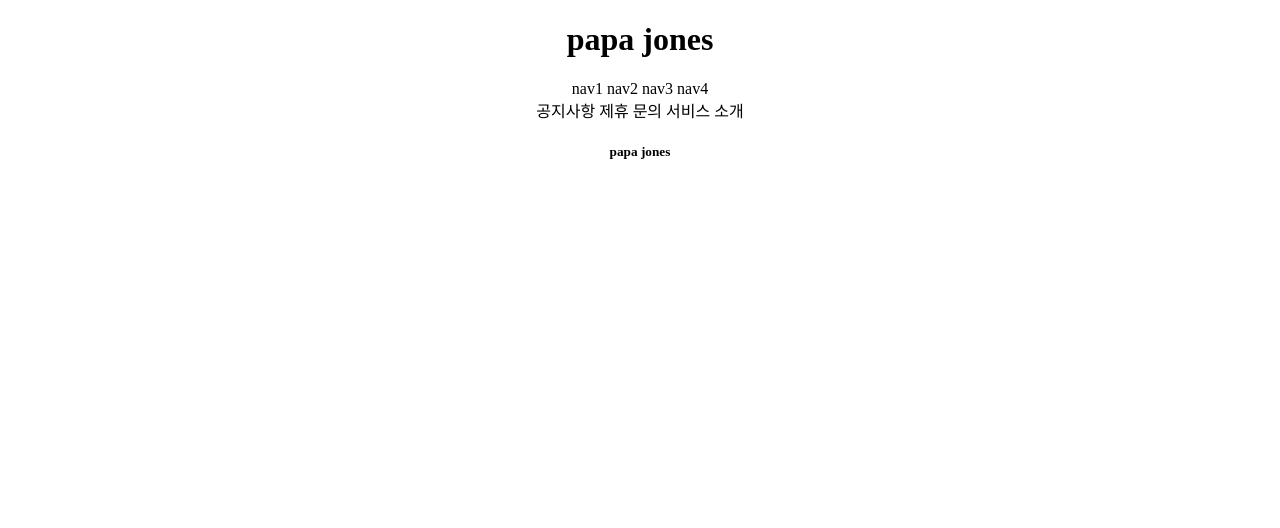
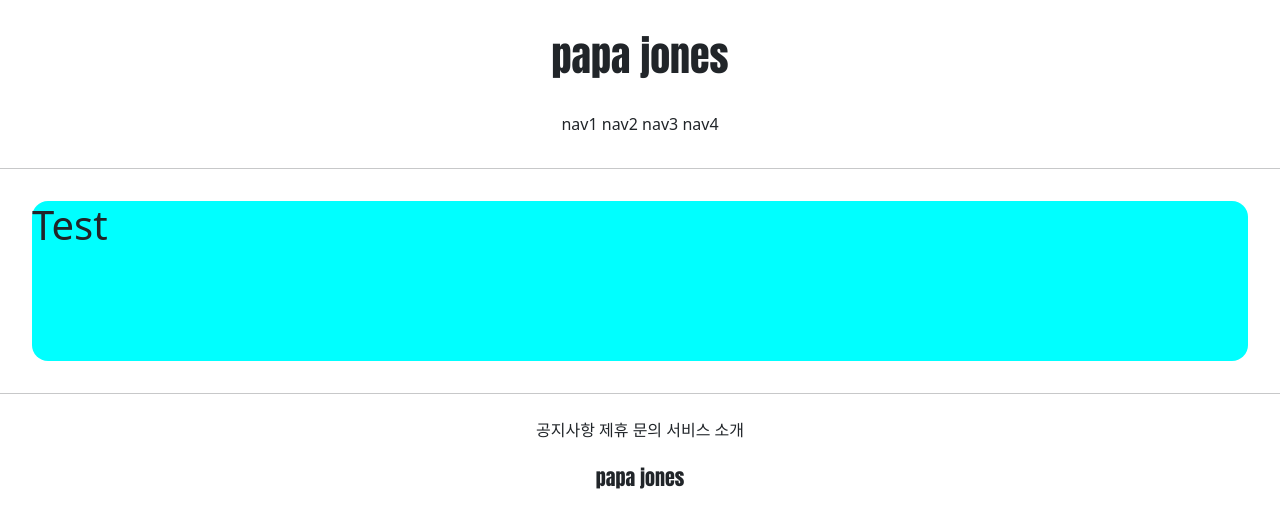
Before and after one commit to DaUn12/Make_SNS_site_Django, a Django app: page /accountss/hello_world/ in a window 1280 px wide. Shown: the top 528 px of the page. Run offline with Django 3.2, Linux system fonts and the light colour scheme; parts of the project's set-up code (start-up, migrations or seed data) failed here and were passed over.

Commit message:
7/2 COMMIT2233

```diff
--- a/popo/views.py
+++ b/popo/views.py
@@ -3,8 +3,10 @@ from django.shortcuts import render
 
 # Create your views here.
 def hello_world(request):
-    return render(request,'bbase.html')
+    return render(request,'accountapp/hello_world.html')
 
+
+# accountapp = popo 라고 보자 하고 그 안에 hello_world를 넣는 것 #}
 
 # def hi(request):
 #     return HttpResponse('Hello !!')
--- a/templates/bbase.html
+++ b/templates/bbase.html
@@ -4,10 +4,10 @@
 <body>
 
 {% include 'header.html' %}
-
+<hr>  {# 구분선 #}
 {% block content %}
 {% endblock %}
-
+<hr>
 {% include 'footer.html' %}
 
 </body>
--- a/templates/footer.html
+++ b/templates/footer.html
@@ -1,10 +1,10 @@
 <div style="text-align: center">
-    <div>
+    <div style="margin-top:1.5rem; ">  {# 제일 아래부분이라 위에만 마진 처리해서 좀 위로 넓임 #}
         <span>공지사항</span>
         <span>제휴 문의</span>
         <span>서비스 소개</span>
     </div>
-    <div>
+    <div style="margin: 1.5rem 0; font-family: 'Anton', sans-serif;">
         <h5>papa jones</h5>
 
     </div>
--- a/templates/head.html
+++ b/templates/head.html
@@ -2,4 +2,16 @@
 <head>
     <meta charset="UTF-8">
     <title>Title</title>
+
+
+    {#  Bootstap link 부트스트랩 링크 넣어주는 곳 #}
+    <link href="https://cdn.jsdelivr.net/npm/bootstrap@5.0.2/dist/css/bootstrap.min.css" rel="stylesheet" integrity="sha384-EVSTQN3/azprG1Anm3QDgpJLIm9Nao0Yz1ztcQTwFspd3yD65VohhpuuCOmLASjC" crossorigin="anonymous">
+
+    {# 구글 폰트 링크 넣어주는 곳 #}
+
+    <link rel="preconnect" href="https://fonts.googleapis.com">
+    <link rel="preconnect" href="https://fonts.gstatic.com" crossorigin>
+    <link href="https://fonts.googleapis.com/css2?family=Anton&display=swap" rel="stylesheet">
+
+
 </head>
--- a/templates/header.html
+++ b/templates/header.html
@@ -1,10 +1,10 @@
 <div style="text-align: center">
 
     <div>
-        <h1> papa jones</h1>
+        <h1 style="margin: 2rem 0; font-family: 'Anton', sans-serif;"> papa jones</h1>
     </div>
 
-    <div>
+    <div style="margin-bottom: 2rem;">
         <span> nav1</span>
         <span> nav2</span>
         <span> nav3</span>
```
Also changed, not shown: popo/templates/accountapp/hello_world.html (renamed from homepa/templates/accountapp/hello_world.html).
